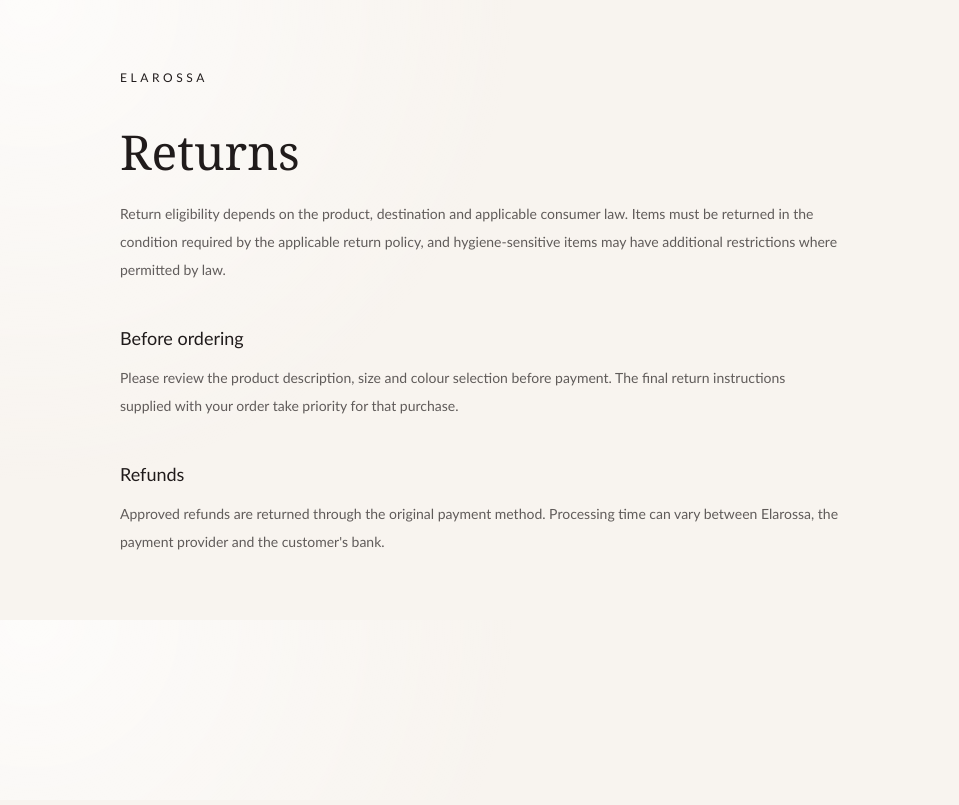
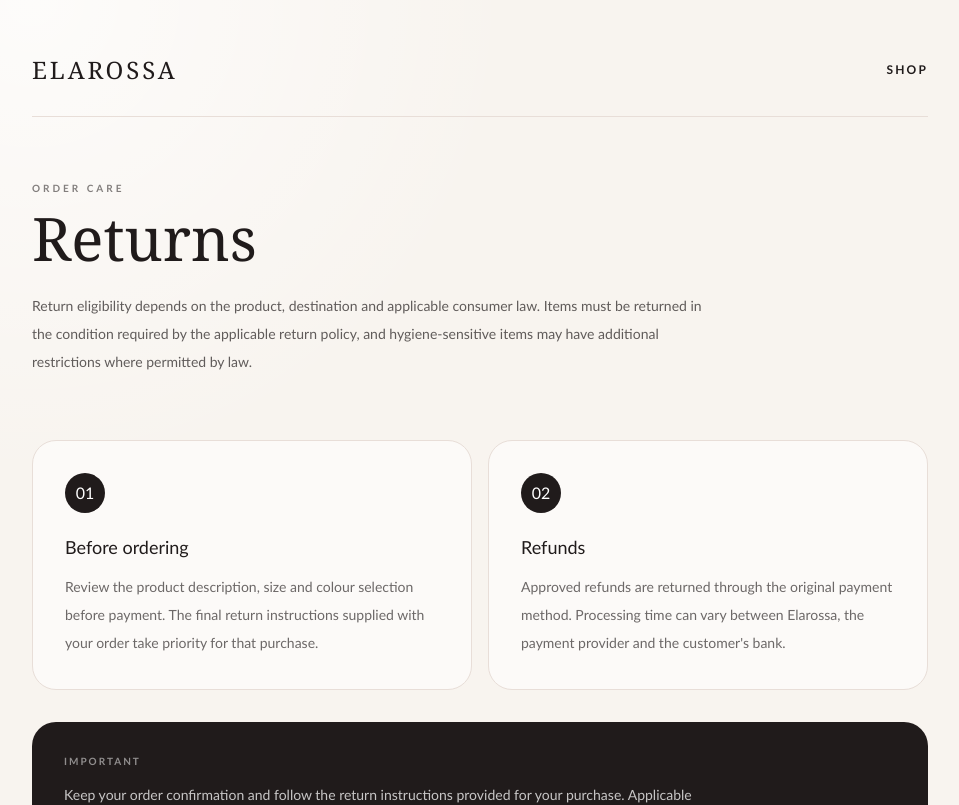
Before and after one commit to zero69-art/Elarossa, a Next.js app: page /returns in a window 1280 px wide. Shown: the top 805 px of the page, without its empty margins (160-1119 px from the left). Built offline with nearby package versions, Linux system fonts and the light colour scheme; no server answers.

Commit message:
Polish returns information page

```diff
--- a/app/returns/page.tsx
+++ b/app/returns/page.tsx
@@ -1,18 +1,19 @@
 import type { Metadata } from "next";
+import Link from "next/link";
 
-export const metadata: Metadata = {
-  title: "Returns",
-  description: "Elarossa's return and refund policy.",
-};
+export const metadata: Metadata = { title: "Returns", description: "Elarossa's return and refund policy." };
 
 export default function ReturnsPage() {
-  return <main className="mx-auto max-w-3xl px-6 py-16">
-    <a href="/" className="text-xs tracking-[.3em]">ELAROSSA</a>
-    <h1 className="serif mt-10 text-5xl">Returns</h1>
-    <p className="mt-6 text-sm leading-7 opacity-70">Return eligibility depends on the product, destination and applicable consumer law. Items must be returned in the condition required by the applicable return policy, and hygiene-sensitive items may have additional restrictions where permitted by law.</p>
-    <h2 className="mt-10 text-lg">Before ordering</h2>
-    <p className="mt-3 text-sm leading-7 opacity-70">Please review the product description, size and colour selection before payment. The final return instructions supplied with your order take priority for that purchase.</p>
-    <h2 className="mt-10 text-lg">Refunds</h2>
-    <p className="mt-3 text-sm leading-7 opacity-70">Approved refunds are returned through the original payment method. Processing time can vary between Elarossa, the payment provider and the customer's bank.</p>
+  return <main className="min-h-screen px-5 py-8 sm:px-6 sm:py-12">
+    <div className="mx-auto max-w-4xl">
+      <header className="flex items-center justify-between gap-4 border-b border-[#e8ded8] pb-6"><Link href="/" className="serif text-xl tracking-[.12em] transition-opacity hover:opacity-60 sm:text-2xl">ELAROSSA</Link><Link href="/products" className="inline-flex min-h-11 items-center text-[10px] font-semibold tracking-[.18em] underline sm:text-xs">SHOP</Link></header>
+      <section className="py-12 sm:py-16"><p className="text-[10px] font-semibold tracking-[.3em] opacity-55">ORDER CARE</p><h1 className="serif mt-3 text-5xl sm:text-6xl">Returns</h1><p className="mt-6 max-w-2xl text-sm leading-7 opacity-70">Return eligibility depends on the product, destination and applicable consumer law. Items must be returned in the condition required by the applicable return policy, and hygiene-sensitive items may have additional restrictions where permitted by law.</p></section>
+      <div className="grid gap-4 sm:grid-cols-2">
+        <article className="rounded-3xl border border-[#e8ded8] bg-white/55 p-6 sm:p-8"><div className="flex h-10 w-10 items-center justify-center rounded-full bg-[#201b1b] text-white">01</div><h2 className="mt-5 text-lg font-medium">Before ordering</h2><p className="mt-3 text-sm leading-7 opacity-65">Review the product description, size and colour selection before payment. The final return instructions supplied with your order take priority for that purchase.</p></article>
+        <article className="rounded-3xl border border-[#e8ded8] bg-white/55 p-6 sm:p-8"><div className="flex h-10 w-10 items-center justify-center rounded-full bg-[#201b1b] text-white">02</div><h2 className="mt-5 text-lg font-medium">Refunds</h2><p className="mt-3 text-sm leading-7 opacity-65">Approved refunds are returned through the original payment method. Processing time can vary between Elarossa, the payment provider and the customer's bank.</p></article>
+      </div>
+      <div className="mt-8 rounded-3xl bg-[#201b1b] p-6 text-white sm:p-8"><p className="text-[10px] font-semibold tracking-[.2em] opacity-50">IMPORTANT</p><p className="mt-3 max-w-2xl text-sm leading-7 text-white/75">Keep your order confirmation and follow the return instructions provided for your purchase. Applicable consumer rights are not limited by this page.</p></div>
+      <footer className="mt-12 border-t border-[#e8ded8] pt-6"><Link href="/" className="text-[10px] tracking-[.18em] underline">BACK TO ELAROSSA</Link></footer>
+    </div>
   </main>;
 }
```
